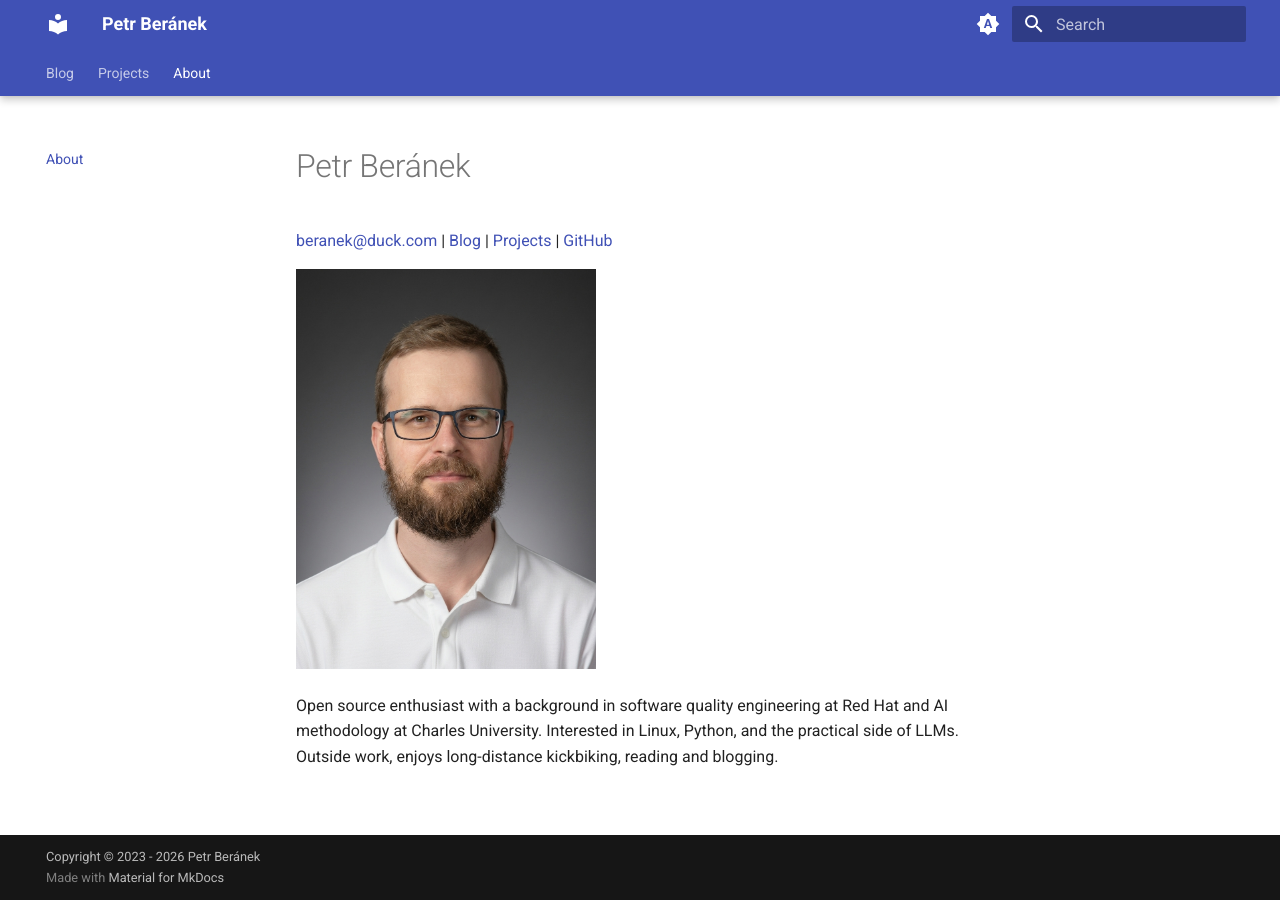
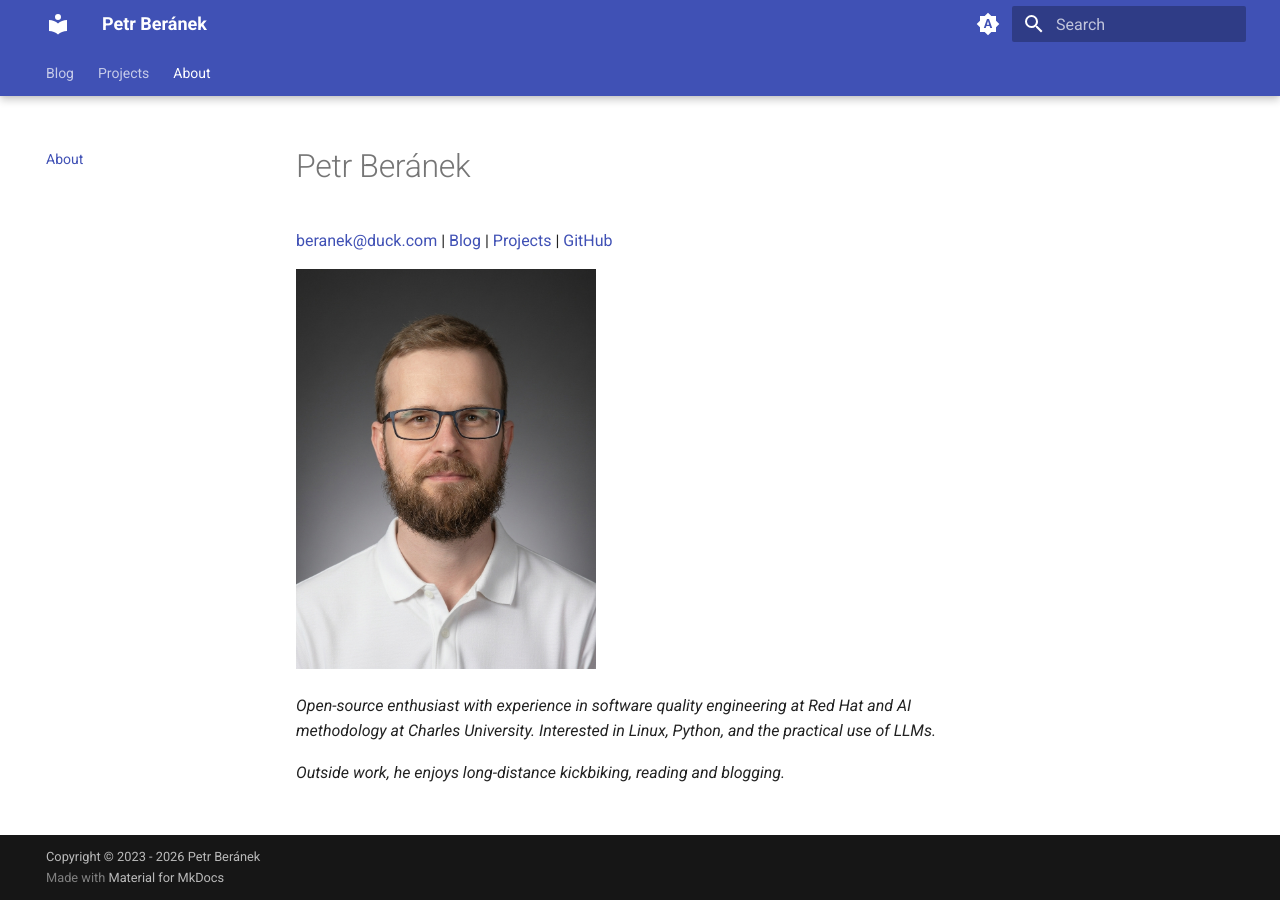
Before and after one commit to peberanek/peberanek.github.io, an MkDocs documentation site: the page built from docs/about.md, in a window 1280 px wide. Built offline with MkDocs 1.6.1 and Material for MkDocs 9.7.7, drawn with Linux system fonts in a browser that asks for light colours.

Commit message:
about: fix grammar and style

```diff
--- a/docs/about.md
+++ b/docs/about.md
@@ -4,4 +4,6 @@
 
 ![My Portrait](assets/images/my_portrait.jpg){ .cv-portrait width="300" }
 
-Open source enthusiast with a background in software quality engineering at Red Hat and AI methodology at Charles University. Interested in Linux, Python, and the practical side of LLMs. Outside work, enjoys long-distance kickbiking, reading and blogging.
+_Open-source enthusiast with experience in software quality engineering at Red Hat and AI methodology at Charles University. Interested in Linux, Python, and the practical use of LLMs._
+
+_Outside work, he enjoys long-distance kickbiking, reading and blogging._
```
